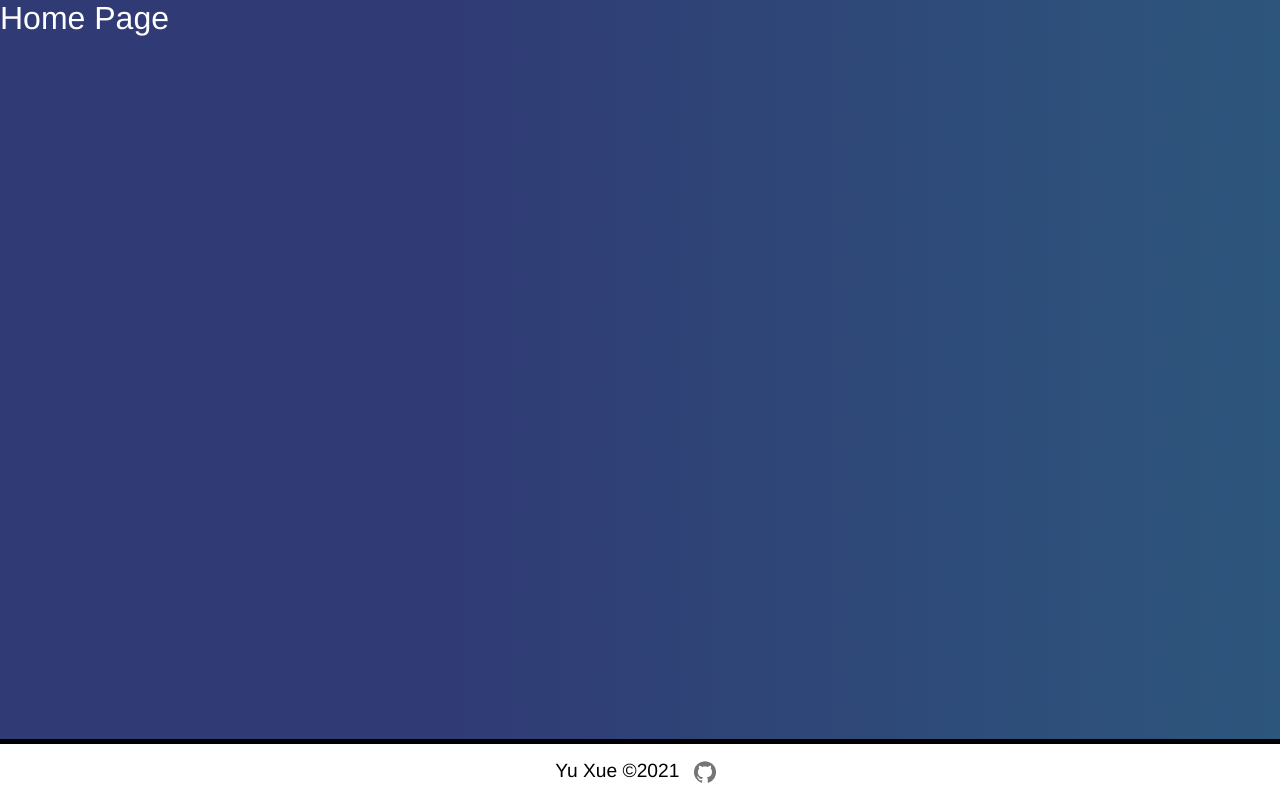
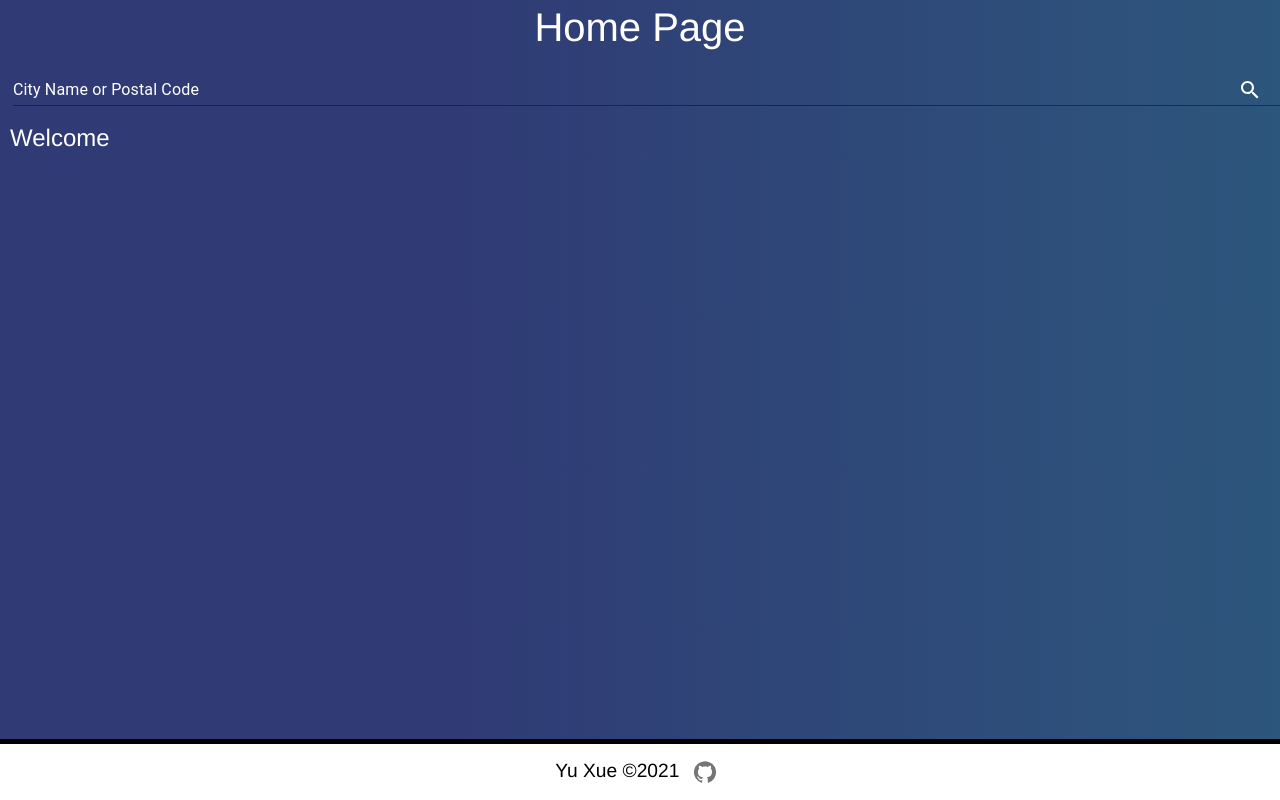
Before and after one commit to Yuuuuuu-xue/MovesInterviewAssignment, a React (Create React App) app: page / in a window 1280 px wide. Built offline with nearby package versions, Linux system fonts and the light colour scheme; the HTML template or start-up script is replaced by a standard one.

Commit message:
Display the data

```diff
--- a/src/App.tsx
+++ b/src/App.tsx
@@ -1,6 +1,6 @@
 import './App.scss';
 import { BrowserRouter as Router, Routes, Route } from "react-router-dom";
-import Home from "./Pages/Home";
+import Home from "./Pages/Home/Home";
 import Data from "./Pages/Data";
 import Layout from './Components/Layout';
 
--- a/src/Pages/Home.tsx
+++ /dev/null
@@ -1,16 +0,0 @@
-import { FC } from "react";
-
-interface Props {
-
-}
-
-const Home: FC<Props> = () => {
-
-  return (
-    <div>
-      <h1>Home Page</h1>
-    </div>
-  )
-};
-
-export default Home;
--- /dev/null
+++ b/src/Pages/Home/Home.scss
@@ -0,0 +1,18 @@
+@import "../../variables.scss";
+
+.home {
+  margin: 5px;
+
+  .title {
+    text-align: center;
+    font-size: 2.5em;
+  }
+
+  .address {
+    margin-left: 5px;
+    margin-top: 10px;
+  }
+
+
+
+}
--- /dev/null
+++ b/src/Pages/Home/Home.tsx
@@ -0,0 +1,33 @@
+import { FC, ReactElement } from "react";
+import "./Home.scss";
+import { useFetchData } from "../../hooks/useFetchData";
+import SearchInput from "../../Components/SearchInput/SearchInput";
+
+
+interface Props {
+
+}
+
+const Home: FC<Props> = (): ReactElement => {
+
+  const { fullAddress, input, handleInputChange, getData, data } = useFetchData();
+
+  return (
+    <div className="home">
+      <h1 className="title">Home Page</h1>
+      <SearchInput input={input} handleInputChange={handleInputChange} handleButtonClick={getData} />
+      <h2 className="address">{fullAddress}</h2>
+      {data &&
+        <>
+          <p>{data.lon}</p>
+          <p>{data.lat}</p>
+          <p>{JSON.stringify(data.current)}</p>
+          <p>{JSON.stringify(data.daily)}</p>
+        </>
+      }
+    </div>
+
+  )
+};
+
+export default Home;
```
